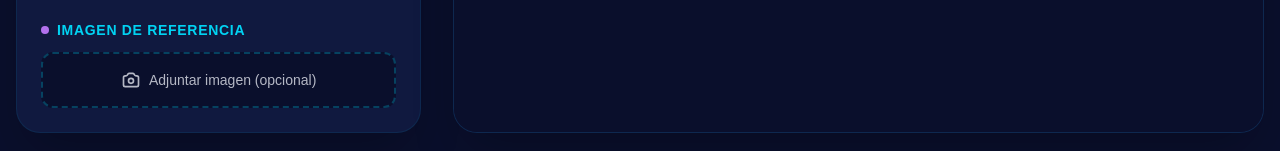
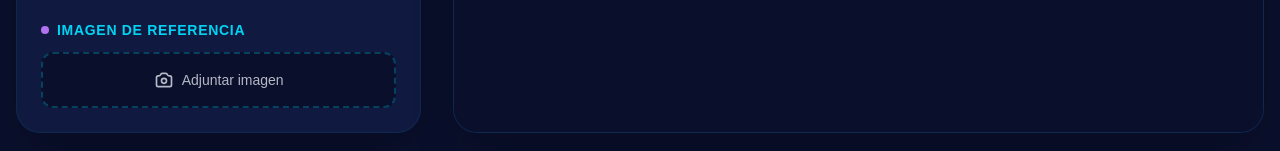
Before and after one commit to Builesss/treddy-frontend, a Next.js app in the folder treddy-app/: page /personalizacion in a window 1280 px wide. Shown: the part 1080-1231 px from the top of the page. Built offline with nearby package versions, Linux system fonts and the light colour scheme.

Commit message:
Se elimina un texto innecesario

```diff
--- a/treddy-app/src/app/personalizacion/page.tsx
+++ b/treddy-app/src/app/personalizacion/page.tsx
@@ -545,7 +545,7 @@
                               <path strokeLinecap="round" strokeLinejoin="round" strokeWidth="2" d="M3 9a2 2 0 012-2h.93a2 2 0 001.664-.89l.812-1.22A2 2 0 0110.07 4h3.86a2 2 0 011.664.89l.812 1.22A2 2 0 0018.07 7H19a2 2 0 012 2v9a2 2 0 01-2 2H5a2 2 0 01-2-2V9z" />
                               <path strokeLinecap="round" strokeLinejoin="round" strokeWidth="2" d="M15 13a3 3 0 11-6 0 3 3 0 016 0z" />
                             </svg>
-                            <span className="font-medium text-sm">Adjuntar imagen (opcional)</span>
+                            <span className="font-medium text-sm">Adjuntar imagen</span>
                           </div>
                         )}
                         <input type="file" accept="image/*" onChange={async (e) => {
```
